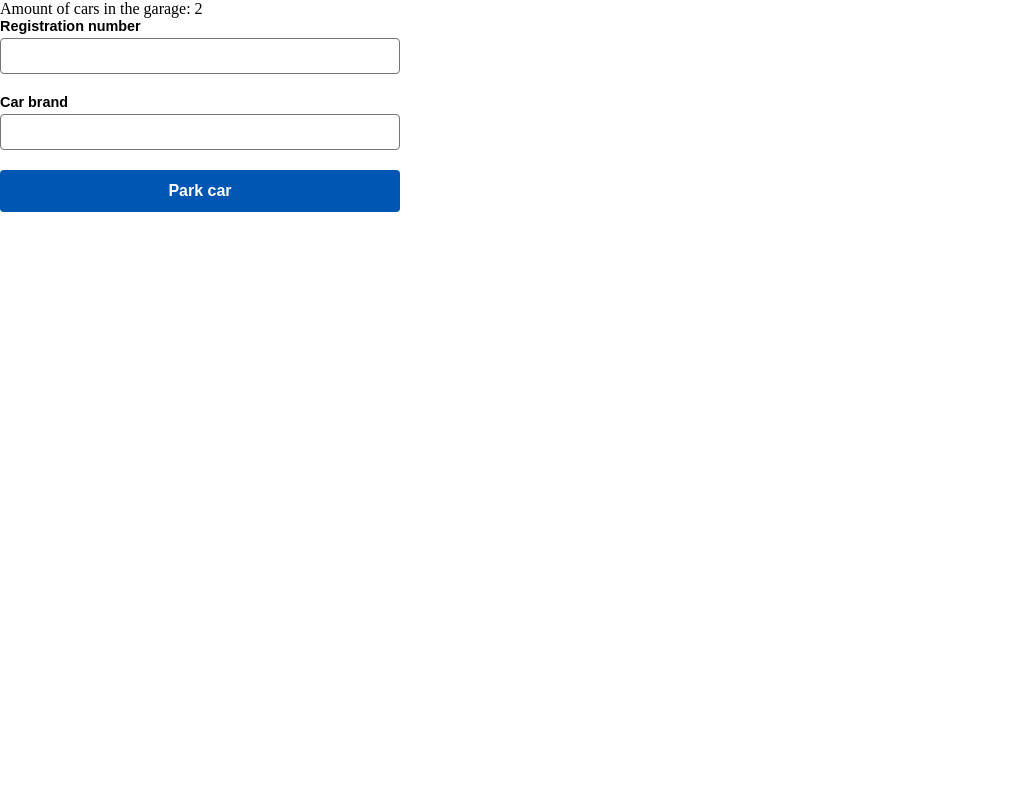
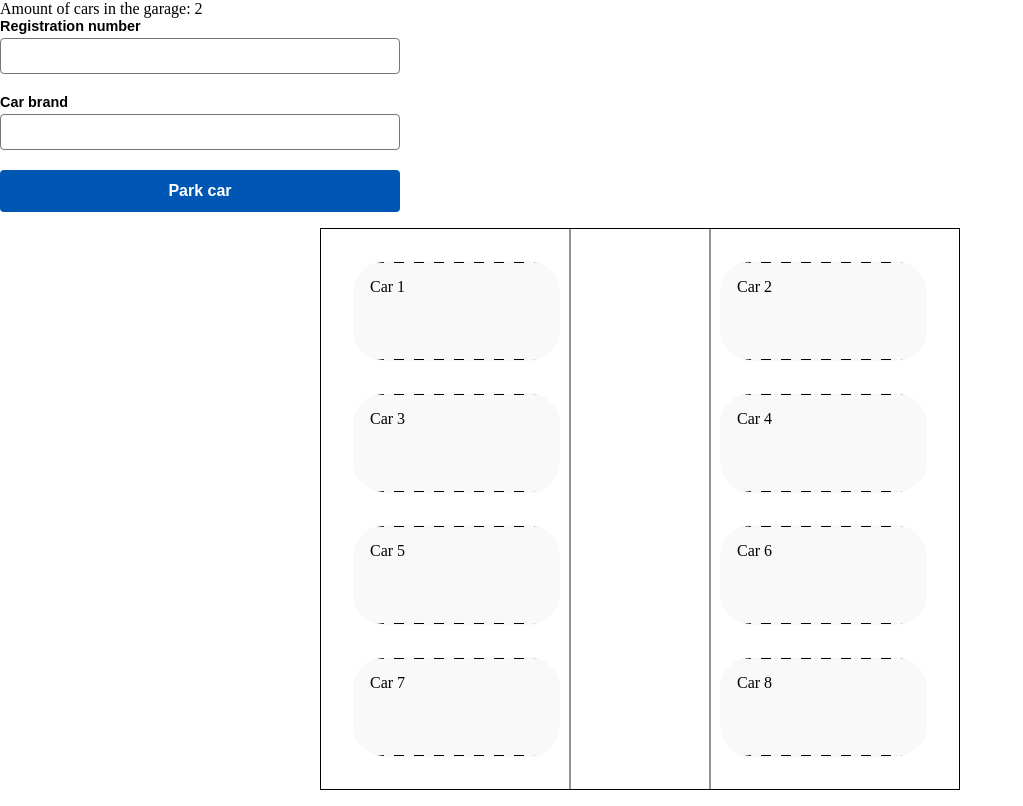
Before and after one commit to NiklasSod/garage-fe, a React (Vite) app: page / in a window 1280 px wide. Shown: the whole page, without its empty margins (0-1023 px from the left). Built offline with nearby package versions, Linux system fonts and the light colour scheme.

Commit message:
grid parking spots

```diff
--- a/src/components/Garage.tsx
+++ b/src/components/Garage.tsx
@@ -1,5 +1,6 @@
 import { useState } from 'react'
 import ParkCarForm from './Forms/CarForm/CarForm'
+import styles from './garage.module.css'
 
 export interface Car {
   id: number;
@@ -29,6 +30,18 @@ const Garage = () => {
     <>
       {cars.length > 0 ? <p>Amount of cars in the garage: {cars.length}</p> : <p>The garage is empty</p>}
       <ParkCarForm handleAddCar={handleAddCar} />
+      <div className={styles.cardGridContainer}>
+        <div className={styles.cardGrid}>
+          <div className={styles.card + " " + styles.dashedTopBottomBorder}>Car 1</div>
+          <div className={styles.card + " " + styles.dashedTopBottomBorder}>Car 2</div>
+          <div className={styles.card + " " + styles.dashedTopBottomBorder}>Car 3</div>
+          <div className={styles.card + " " + styles.dashedTopBottomBorder}>Car 4</div>
+          <div className={styles.card + " " + styles.dashedTopBottomBorder}>Car 5</div>
+          <div className={styles.card + " " + styles.dashedTopBottomBorder}>Car 6</div>
+          <div className={styles.card + " " + styles.dashedTopBottomBorder}>Car 7</div>
+          <div className={styles.card + " " + styles.dashedTopBottomBorder}>Car 8</div>
+        </div>
+      </div>
     </>
   )
 }
--- /dev/null
+++ b/src/components/garage.module.css
@@ -0,0 +1,85 @@
+.cardGridContainer {
+  display: flex;
+  width: 100%;
+  justify-content: center;
+}
+
+.cardGrid {
+  display: grid;
+  grid-template-columns: repeat(2, 1fr);
+  gap: 2rem 10rem;
+  position: relative;
+  padding: 2rem;
+  width: 100%;
+  max-width: 40rem;
+  border: 1px solid black;
+  margin: 1rem;
+}
+
+.cardGrid::before {
+  content: "";
+  position: absolute;
+  top: 0;
+  bottom: 0;
+  left: 39%;
+  width: 1px;
+  background-color: #2a2a2a;
+  transform: translateX(-50%);
+}
+
+.cardGrid::after {
+  content: "";
+  position: absolute;
+  top: 0;
+  bottom: 0;
+  left:61%;
+  width: 1px;
+  background-color: #2a2a2a;
+  transform: translateX(-50%);
+}
+
+.card {
+  background: #f9f9f9;
+  padding: 1rem;
+  min-height: 100px;
+  border-radius: 2rem;
+  border: 1px solid rgb(248, 248, 248)
+}
+
+@media (max-width: 600px) {
+  .cardGrid {
+    padding: 0.5rem;
+    margin: 0.5rem;
+    gap: 1rem 10rem;
+  }
+}
+
+@media (max-width: 500px) {
+  .cardGrid::before {
+    left: 34%;
+  }
+  .cardGrid::after {
+    left: 66%;
+  }
+}
+
+.dashedTopBottomBorder {
+  background-image:
+    repeating-linear-gradient(
+      to right,
+      black 0px,
+      black 10px,
+      transparent 10px,
+      transparent 20px
+    ),
+    repeating-linear-gradient(
+      to right,
+      black 0px,
+      black 10px,
+      transparent 10px,
+      transparent 20px
+    );
+  background-position: top, bottom;
+  background-size: 100% 1px;
+  background-repeat: no-repeat;
+}
```
